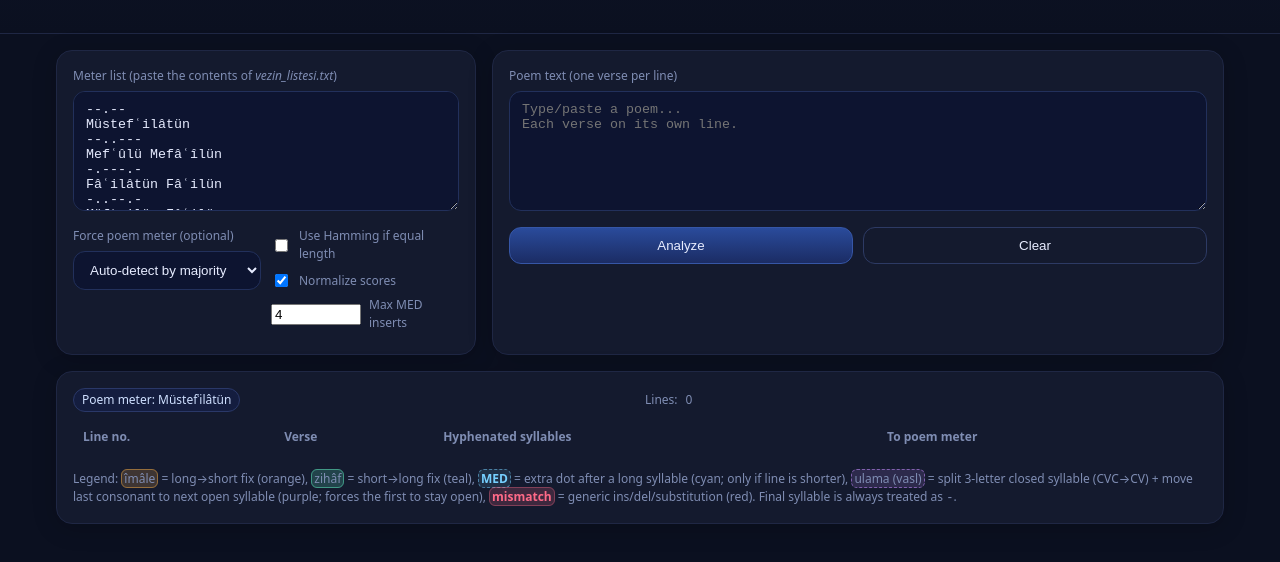
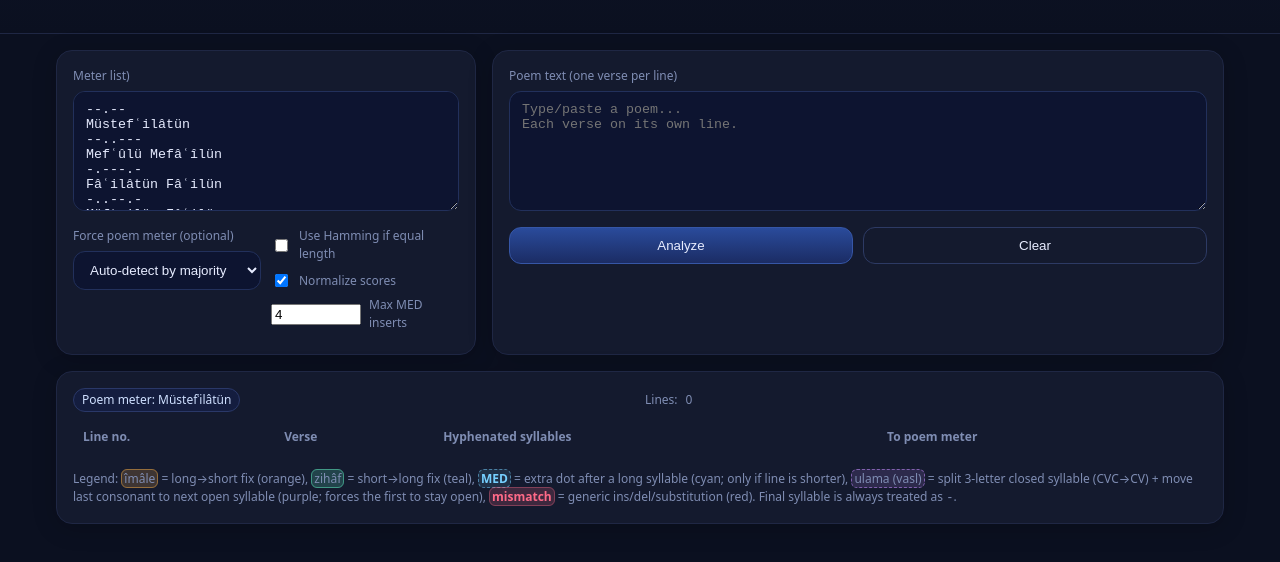
Before and after one commit to Koras0ff/ottoman-aruz-predictor, a plain HTML site: page index.html in a window 1280 px wide. Both pictures are taken after a click on the button "Analyze". Shown: the part 90-652 px from the top of the page. Drawn offline with Linux system fonts and the light colour scheme.

Commit message:
Update index.html

```diff
--- a/index.html
+++ b/index.html
@@ -61,7 +61,7 @@
 
 <div class="container grid">
   <section class="card">
-    <label>Meter list (paste the contents of <em>vezin_listesi.txt</em>)</label>
+    <label>Meter list)</label>
     <textarea id="meters" spellcheck="false"></textarea>
     <div class="row" style="margin-top:10px">
       <div>
@@ -454,7 +454,7 @@ function bestMatchesForLine(dotdash, meters, normalize=true, preferHamming=false
 
 function run(){
   const meters = parseMeterList(metersTA.value);
-  if(!meters.length){ alert('Could not parse the meter list. Paste your vezin_listesi.txt.'); return; }
+  if(!meters.length){ alert('Could not parse the meter list.'); return; }
   refreshMeterSelect(meters);
   const poem = poemTA.value||"";
   const opts = { normalize: $('#normalizeScore').checked, preferHamming: $('#useHamming').checked };
```
